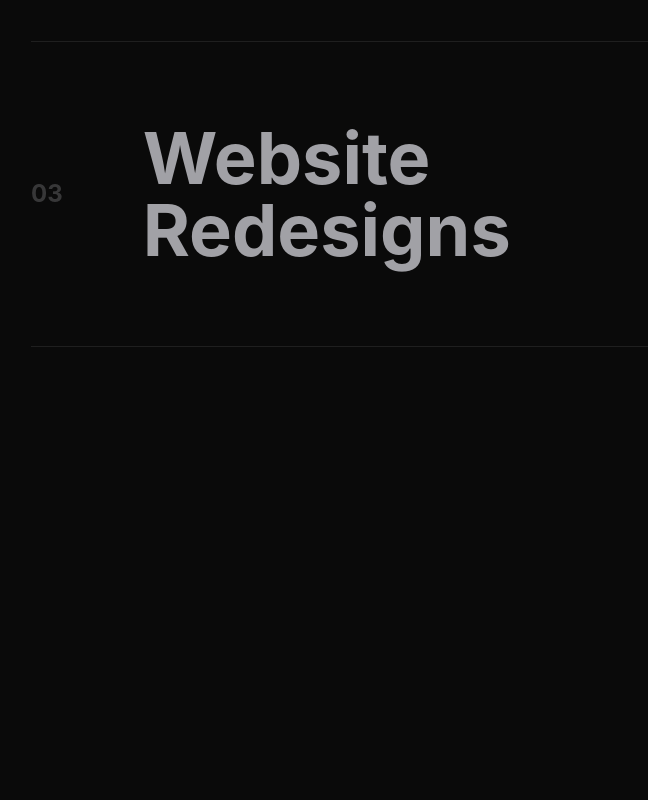
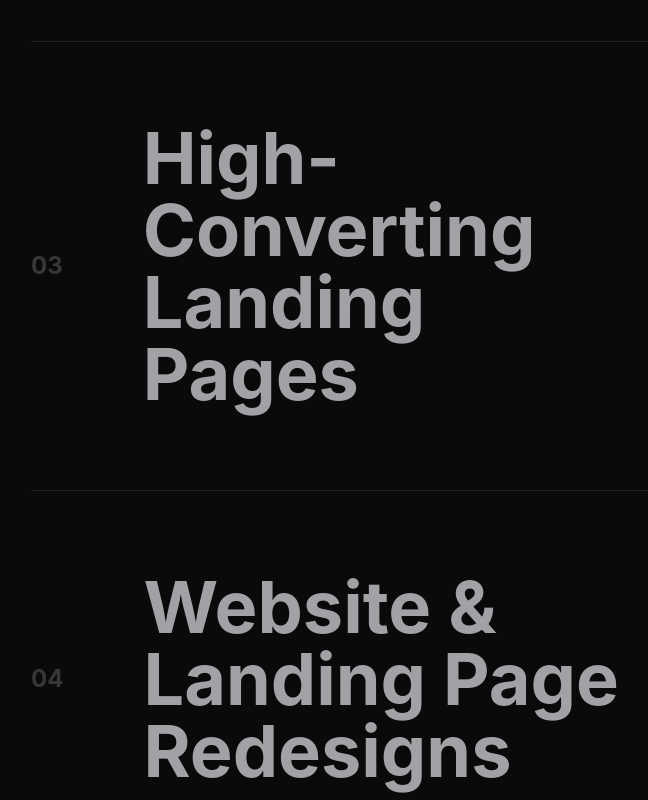
Before and after one commit to vasanthshettyy/AgenPort, a React (Vite) app: page / in a window 1280 px wide. Shown: the part 4520-5320 px from the top of the page, without its empty margins (49-697 px from the left). Built offline with nearby package versions, Linux system fonts and the light colour scheme.

Commit message:
feat: add landing page services

```diff
--- a/src/data/services.js
+++ b/src/data/services.js
@@ -10,8 +10,13 @@ export const services = [
     features: ["Automated Scheduling", "Calendar Syncing", "SMS Reminders"]
   },
   {
-    title: "Website Redesigns",
-    description: "Take an old, ugly site and make it look like a premium brand. Stand out from your competitors and look like the obvious choice.",
-    features: ["Modern Design", "Fast Loading Speeds", "SEO Optimized"]
+    title: "High-Converting Landing Pages",
+    description: "Single-page sites engineered to sell a specific service or product, perfect for maximizing ROI on your paid ad campaigns.",
+    features: ["Persuasive Copywriting", "A/B Testing Ready", "Fast Loading Speeds"]
+  },
+  {
+    title: "Website & Landing Page Redesigns",
+    description: "Take an old, outdated site or landing page and make it look like a premium brand. Stand out and look like the obvious choice.",
+    features: ["Modern Design", "Conversion Rate Optimization", "SEO Optimized"]
   }
 ];
```
